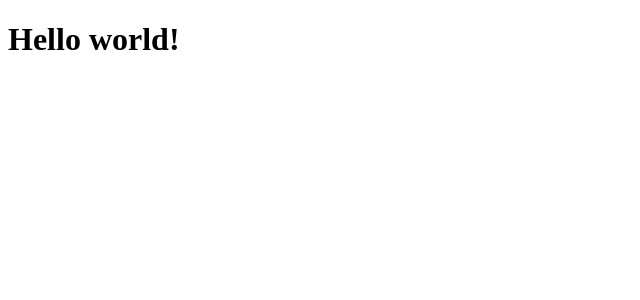
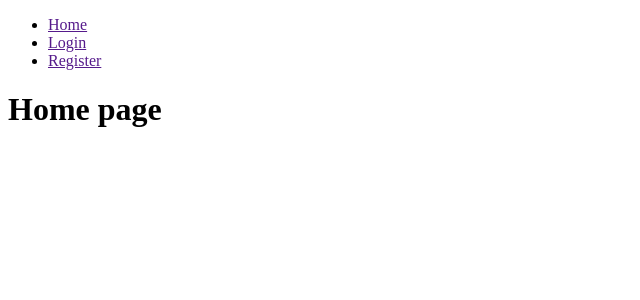
Before and after one commit to ingafter60/apa-kata-dunia, a Next.js app: page / in a window 1280 px wide. Shown: the top 300 px of the page, without its empty margins (0-640 px from the left). Built offline with nearby package versions, Linux system fonts and the light colour scheme.

Commit message:
02.2.6.3 (Using pros) Layout component

```diff
--- /dev/null
+++ b/components/Layout.js
@@ -0,0 +1,28 @@
+const Layout = (props) => {
+  const nav = () => (
+    <ul className="nav">
+      <li className="nav-item">
+        <a className="nav-link" href="">
+          Home
+        </a>
+      </li>
+      <li className="nav-item">
+        <a className="nav-link" href="">
+          Login
+        </a>
+      </li>
+      <li className="nav-item">
+        <a className="nav-link" href="">
+          Register
+        </a>
+      </li>
+    </ul>
+  )
+  return (
+    <React.Fragment>
+      {nav()}
+      {props.children}
+    </React.Fragment>
+  )
+}
+export default Layout
--- a/pages/index.js
+++ b/pages/index.js
@@ -1,7 +1,5 @@
-const Home = () => (
-  <div>
-    <h1>Hello world!</h1>
-  </div>
-)
+import Layout from '../components/Layout'
 
-export default Home
+const Home = () => <Layout><h1>Home page</h1></Layout>;
+
+export default Home;
```
Also changed, not shown: package.json (+6 -6 lines), packageORI.json (added, +19 -0 lines), 2 other files (tests, documents, lock files or other folders).
